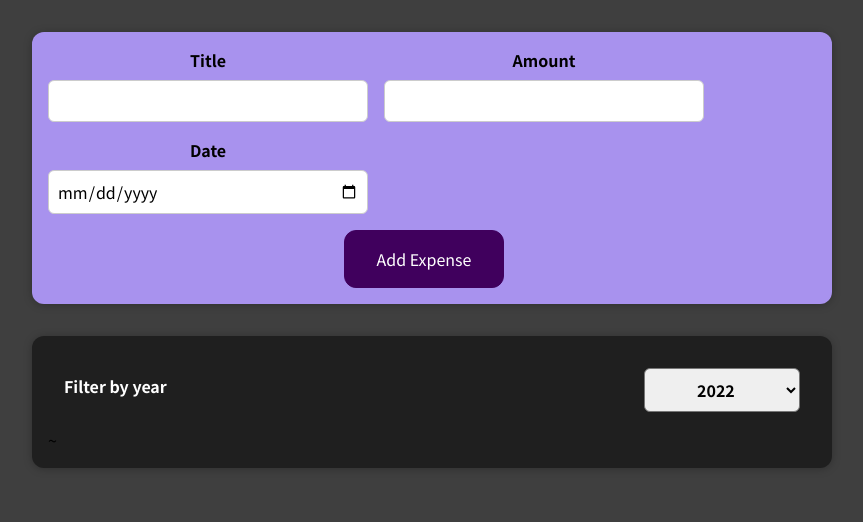
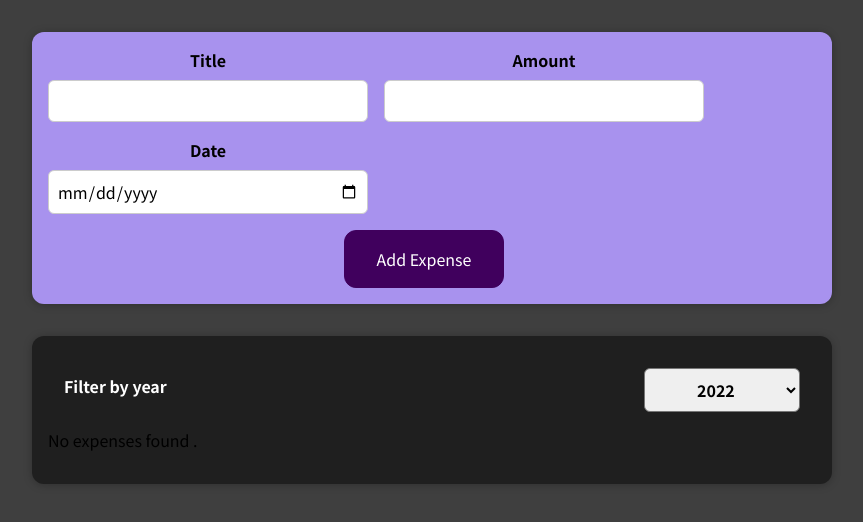
Before and after one commit to Ilie1985/reactjs-expense-tracker, a React (Create React App) app: page / in a window 1280 px wide. Shown: the top 522 px of the page, without its empty margins (208-1071 px from the left). Built offline with nearby package versions, Linux system fonts and the light colour scheme.

Commit message:
conditional rendering of content

```diff
--- a/src/components/Expenses/Expenses.js
+++ b/src/components/Expenses/Expenses.js
@@ -15,6 +15,7 @@
   const filteredExpenses = props.items.filter((expense) => {
     return expense.date.getFullYear().toString() === expenseFilteredYear;
   });
+
   return (
     <div>
       <Card className={"expenses"}>
@@ -22,7 +23,23 @@
           selectedYear={expenseFilteredYear}
           onYearChange={changedYear}
         />
-        ~
+
+
+        {filteredExpenses.length === 0 && <p>No expenses found .</p>}
+        {filteredExpenses.length > 0 &&
+          filteredExpenses.map((expense) => (
+            <ExpenseItem
+              key={expense.id}
+              title={expense.title}
+              amount={expense.amount}
+              date={expense.date}
+            />
+          ))}
+
+
+      </Card>
+
+      {/*
  {filteredExpenses.map((expense) => {
    return (
      <ExpenseItem
@@ -33,6 +50,8 @@
      />
    );
  })}
+  */}
+
       {/* <ExpenseItem
    title={props.items[0].title}
    amount={props.items[0].amount}
@@ -53,7 +72,6 @@
    amount={props.items[3].amount}
    date={props.items[3].date}
  /> */}
-      </Card>
     </div>
   );
 };
--- a/src/components/Expenses/ExpensesFilter.js
+++ b/src/components/Expenses/ExpensesFilter.js
@@ -1,12 +1,7 @@
 import React from "react";
 import "./expensesFilter.css";
 
-
-
-
 const ExpensesFilter = (props) => {
-
-
   const yearHandler = (e) => {
     props.onYearChange(e.target.value);
   };
```
Also changed, not shown: 1 other file (tests, documents, lock files or other folders). Lines whose indentation alone changed are shown as unchanged.
